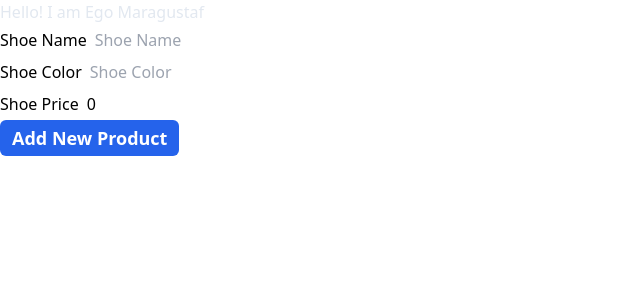
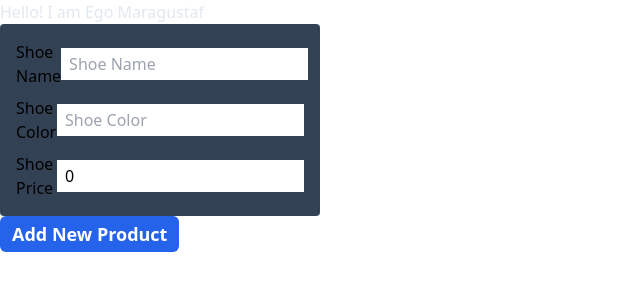
Before and after one commit to egomaragustaf/learn-react-ts, a React (Vite) app: page / in a window 1280 px wide. Shown: the top 300 px of the page, without its empty margins (0-640 px from the left). Built offline with nearby package versions, Linux system fonts and the light colour scheme.

Commit message:
style: styling form add new product

```diff
--- a/src/components/FormProduct.tsx
+++ b/src/components/FormProduct.tsx
@@ -16,8 +16,8 @@ export default function FormProduct({
 }: FormProductProps) {
   return (
     <form onSubmit={onSubmit}>
-      <div>
-        <div>
+      <div className="flex flex-col gap-2 w-full max-w-xs bg-slate-700 rounded p-4">
+        <div className="flex w-full justify-between items-center">
           <label htmlFor="productName">Shoe Name</label>
           <input
             type="text"
@@ -28,7 +28,7 @@ export default function FormProduct({
             onChange={onInputChange}
           />
         </div>
-        <div>
+        <div className="flex w-full justify-between items-center">
           <label htmlFor="productColor">Shoe Color</label>
           <input
             type="text"
@@ -39,7 +39,7 @@ export default function FormProduct({
             onChange={onInputChange}
           />
         </div>
-        <div>
+        <div className="flex w-full justify-between items-center">
           <label htmlFor="productPrice">Shoe Price</label>
           <input
             type="text"
```
